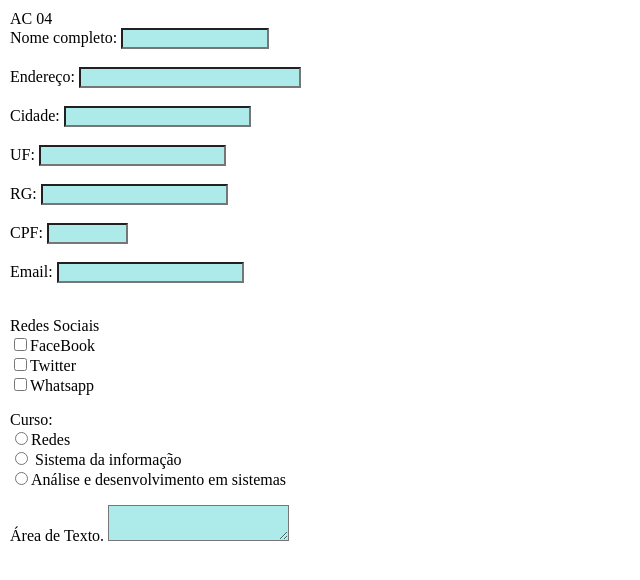
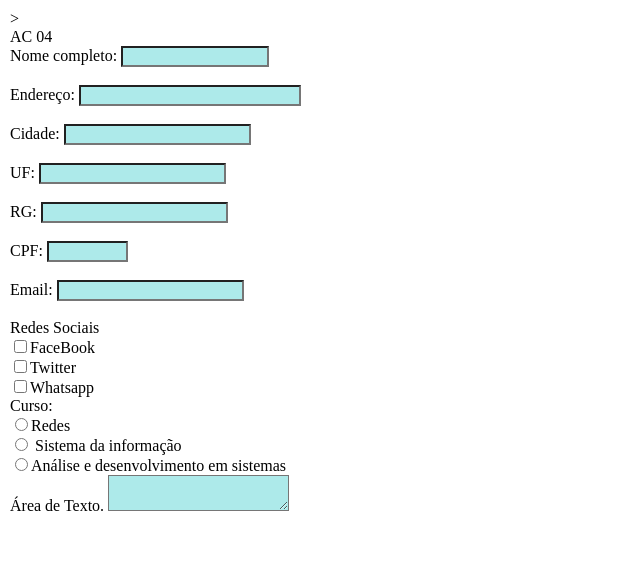
Before and after one commit to moreira26/ac04_tecweb, a plain HTML site: page index.html in a window 1280 px wide. Shown: the whole page, without its empty margins (0-640 px from the left). Drawn offline with Linux system fonts and the light colour scheme.

Commit message:
Update index.html
correção do código.

```diff
--- a/index.html
+++ b/index.html
@@ -1,4 +1,4 @@
-<!DOCTYPE <!DOCTYPE html>
+>
 <html>
 <head>
     <meta charset="utf-8">
@@ -7,12 +7,12 @@
 </head>
 <body>
 	<header>AC 04</header>
-	<form>
+
     	<label for="nome">Nome completo: </label>
-	<input type="text" class="nome"></br></br>
+    	<input type="text" maxlength="20" class="nome"></br></br>
 
         <label for="endereco">Endereço: </label>
-	<input type="text" class="endereco"></br></br>
+    	<input type="text" maxlength="30" class="endereco"></br></br>
 
         <label for="cidade">Cidade: </label>
     	<input type="text" class="cidade"></br></br>
@@ -27,31 +27,26 @@
 
 
         <label for="cpf">CPF: </label>
-	<input type="text" class="cpf"></br></br>
+    	<input type="text" maxlength="11" class="cpf"></br></br>
 
 
         <label for="email">Email: </label>
     	<input type="text" class="email"></br></br>
-    </form>
 
-    <form>
         	<label>Redes Sociais</label><br>
         	<input type="checkbox" name="rede" value="face">FaceBook</br>
         	<input type="checkbox" name="rede" value="twitter">Twitter</br>
         	<input type="checkbox" name="rede" value="whastsapp">Whatsapp</br>
 
-    </form>
-    <form>
+
         	<label>Curso: </label></br>
-		<INPUT TYPE="radio" NAME="OPCAO" VALUE="redes">Redes<br>
-		<INPUT TYPE="radio" NAME="OPCAO" VALUE="si"> Sistema da informação<br>
-		<INPUT TYPE="radio" NAME="OPCAO" VALUE="ads">Análise e desenvolvimento em sistemas <br>
-    </form>
+    		<INPUT TYPE="radio" NAME="OPCAO" VALUE="redes">Redes</br>
+    		<INPUT TYPE="radio" NAME="OPCAO" VALUE="si"> Sistema da informação</br>
+    		<INPUT TYPE="radio" NAME="OPCAO" VALUE="ads">Análise e desenvolvimento em sistemas </br>
 
-   	<form>
        		<label>Área de Texto.</label>
-   		<textarea type="text" class="area"></textarea>
-   	</form>
+       		<textarea type="text" maxlength="100" class="area"></textarea>
+
 
 
 
```
Lines whose indentation alone changed are shown as unchanged.
